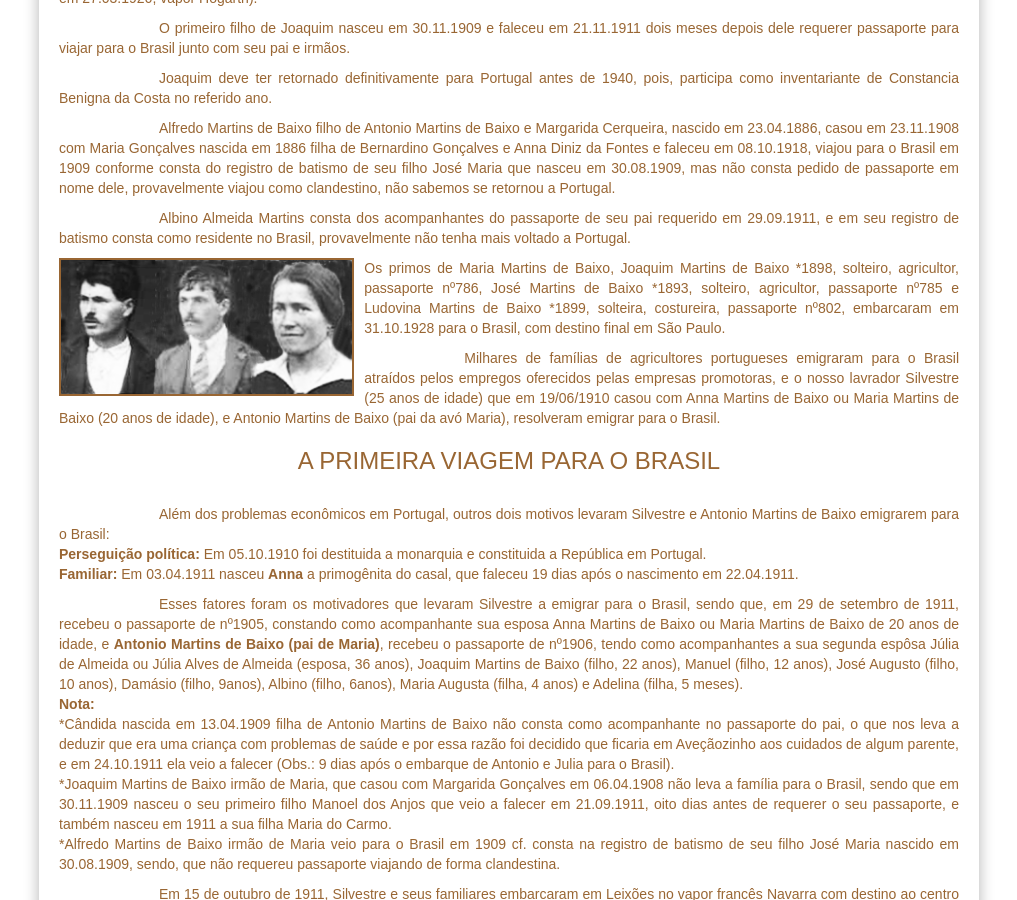
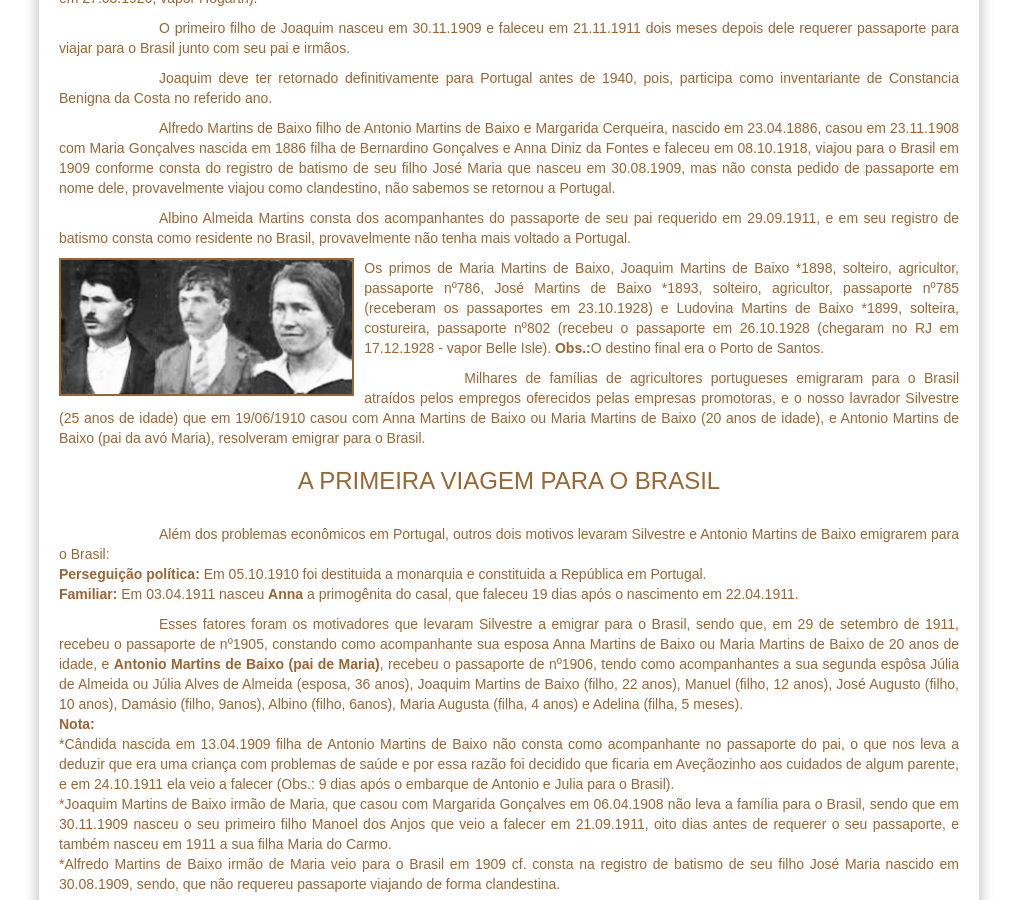
Before and after one commit to claudiovargas1955/claudiovargas1955.github.io, a Jekyll site: the page built from _pages/historia-de-silvestre.html, in a window 1280 px wide and 900 px high, scrolled down 7706 px. Shown: the whole window, without its empty margins (131-1148 px from the left). Built offline with Jekyll 4.4.1, drawn with Linux system fonts in a browser that asks for light colours; some web fonts are replaced.

Commit message:
Update historia-de-silvestre.html

```diff
--- a/_pages/historia-de-silvestre.html
+++ b/_pages/historia-de-silvestre.html
@@ -422,8 +422,10 @@ pedido de passaporte em nome dele, provavelmente viajou como clandestino, não s
 seu registro de batismo consta como residente no Brasil, provavelmente não tenha mais voltado a Portugal.
 <p><img class="esq" style="float:left"; src="/images/1450587600Irmãos M.png" height="138px" title="Moradores de Quintã";/>Os primos de
 Maria Martins de Baixo, Joaquim Martins de Baixo *1898, solteiro, agricultor, passaporte nº786, José Martins de Baixo *1893, solteiro,
-agricultor,  passaporte nº785 e  Ludovina Martins de Baixo *1899, solteira, costureira, passaporte nº802, embarcaram em 31.10.1928 para
-o Brasil, com destino final em São Paulo.
+agricultor,  passaporte nº785 (receberam os passaportes em 23.10.1928) e  Ludovina Martins de Baixo *1899, solteira, costureira,
+passaporte nº802 (recebeu o passaporte em 26.10.1928 (chegaram no RJ em 17.12.1928 - vapor Belle Isle).<b> Obs.:</b>O destino final era
+o Porto de Santos.
+
 <p style="text-indent:100px";/>Milhares de famílias de agricultores portugueses emigraram para o Brasil atraídos pelos empregos
 oferecidos pelas empresas promotoras, e o nosso lavrador Silvestre (25 anos de idade) que em 19/06/1910 casou com Anna Martins de
 Baixo ou Maria Martins de Baixo (20 anos de idade), e Antonio Martins de Baixo (pai da avó Maria), resolveram emigrar para o Brasil.
```
